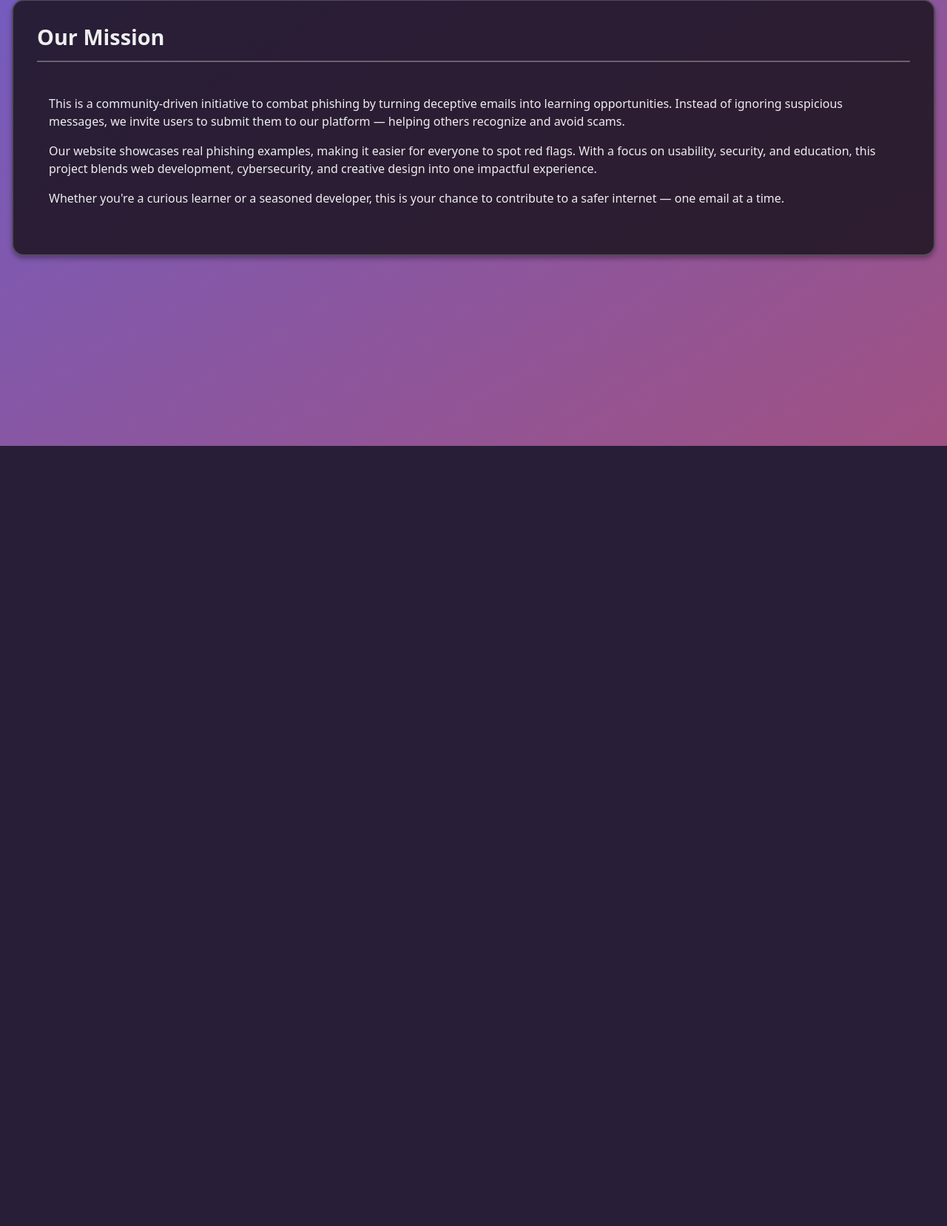
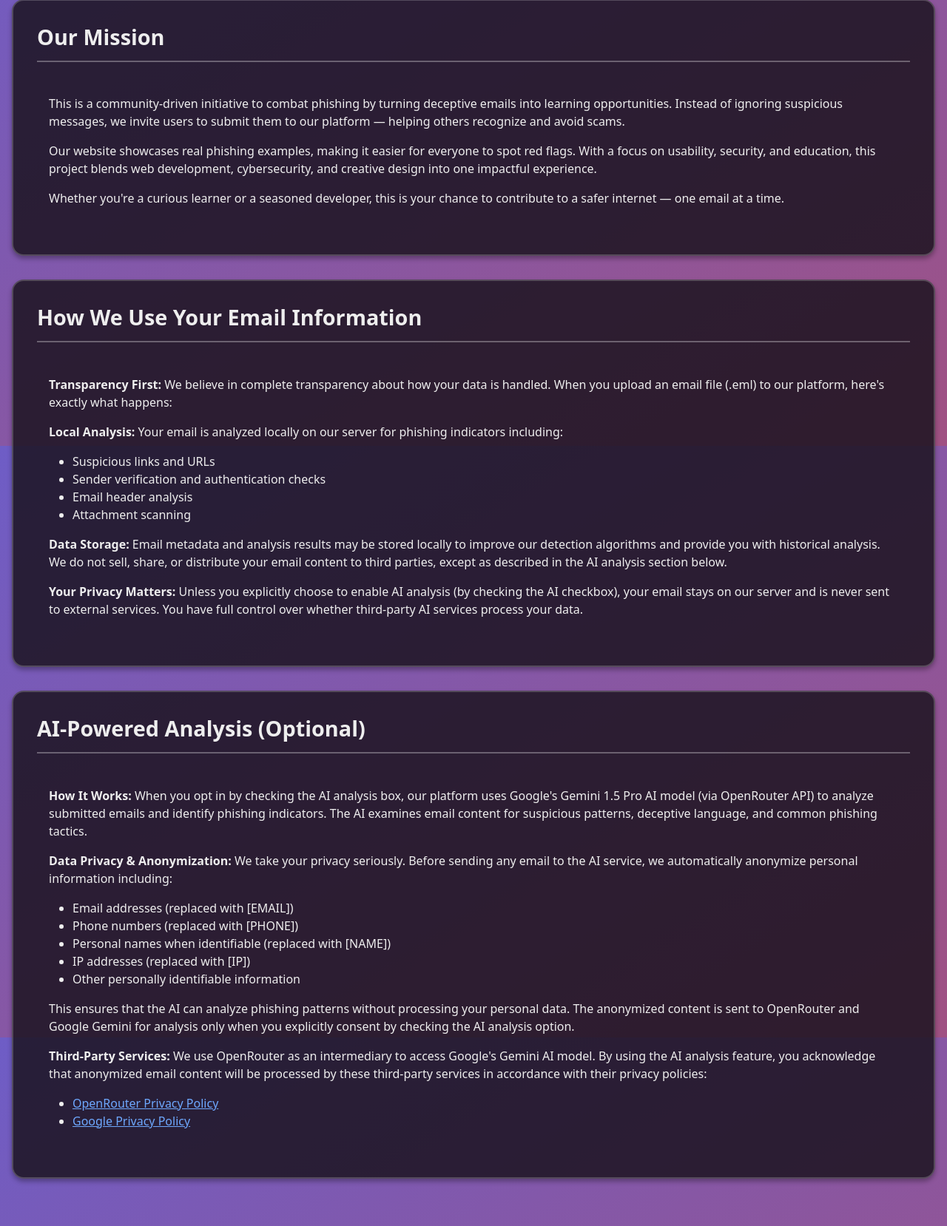
Before and after one commit to Sebastian0324/Fishing, a Flask app: page /AboutUs in a window 1280 px wide. Shown: the part 197-1855 px from the top of the page at 74% size. Before the commit the page ends 800 px from the top, so only its background shows below. Run offline with Flask 3, Linux system fonts and the light colour scheme.

Commit message:
- Added "How We Use Your Email Information" section to About Us page explaining local analysis, data storage practices, and user privacy controls - Added "AI-Powered Analysis" section detailing optional AI feature, data anonymization process, and third-party services (OpenRouter, Google Gemini) - Enhanced upload form with prominent AI usage notice including anonymization details and links to privacy policies - Clarified that AI analysis is opt-in only and personal data is anonymized before external processing

```diff
--- a/Fish/templates/AboutUs.html
+++ b/Fish/templates/AboutUs.html
@@ -13,5 +13,49 @@
                 <p>Whether you're a curious learner or a seasoned developer, this is your chance to contribute to a safer internet — one email at a time.</p>
             </div>
         </div>
+
+        <!-- How We Use Your Email Information -->
+        <div class="content-section">
+            <h3 class="section-header">How We Use Your Email Information</h3>
+            <div class="placeholder-content">
+                <p><strong>Transparency First:</strong> We believe in complete transparency about how your data is handled. When you upload an email file (.eml) to our platform, here's exactly what happens:</p>
+
+                <p><strong>Local Analysis:</strong> Your email is analyzed locally on our server for phishing indicators including:</p>
+                <ul>
+                    <li>Suspicious links and URLs</li>
+                    <li>Sender verification and authentication checks</li>
+                    <li>Email header analysis</li>
+                    <li>Attachment scanning</li>
+                </ul>
+
+                <p><strong>Data Storage:</strong> Email metadata and analysis results may be stored locally to improve our detection algorithms and provide you with historical analysis. We do not sell, share, or distribute your email content to third parties, except as described in the AI analysis section below.</p>
+
+                <p><strong>Your Privacy Matters:</strong> Unless you explicitly choose to enable AI analysis (by checking the AI checkbox), your email stays on our server and is never sent to external services. You have full control over whether third-party AI services process your data.</p>
+            </div>
+        </div>
+
+        <!-- AI Analysis Section -->
+        <div class="content-section" id="ai-usage">
+            <h3 class="section-header">AI-Powered Analysis (Optional)</h3>
+            <div class="placeholder-content">
+                <p><strong>How It Works:</strong> When you opt in by checking the AI analysis box, our platform uses Google's Gemini 1.5 Pro AI model (via OpenRouter API) to analyze submitted emails and identify phishing indicators. The AI examines email content for suspicious patterns, deceptive language, and common phishing tactics.</p>
+
+                <p><strong>Data Privacy & Anonymization:</strong> We take your privacy seriously. Before sending any email to the AI service, we automatically anonymize personal information including:</p>
+                <ul>
+                    <li>Email addresses (replaced with [EMAIL])</li>
+                    <li>Phone numbers (replaced with [PHONE])</li>
+                    <li>Personal names when identifiable (replaced with [NAME])</li>
+                    <li>IP addresses (replaced with [IP])</li>
+                    <li>Other personally identifiable information</li>
+                </ul>
+                <p>This ensures that the AI can analyze phishing patterns without processing your personal data. The anonymized content is sent to OpenRouter and Google Gemini for analysis only when you explicitly consent by checking the AI analysis option.</p>
+
+                <p><strong>Third-Party Services:</strong> We use OpenRouter as an intermediary to access Google's Gemini AI model. By using the AI analysis feature, you acknowledge that anonymized email content will be processed by these third-party services in accordance with their privacy policies:</p>
+                <ul>
+                    <li><a href="https://openrouter.ai/privacy" target="_blank" rel="noopener noreferrer">OpenRouter Privacy Policy</a></li>
+                    <li><a href="https://policies.google.com/privacy" target="_blank" rel="noopener noreferrer">Google Privacy Policy</a></li>
+                </ul>
+            </div>
+        </div>
     </div>
 {% endblock %}
```
Also changed, not shown: Fish/templates/index.html (+11 -3 lines).
